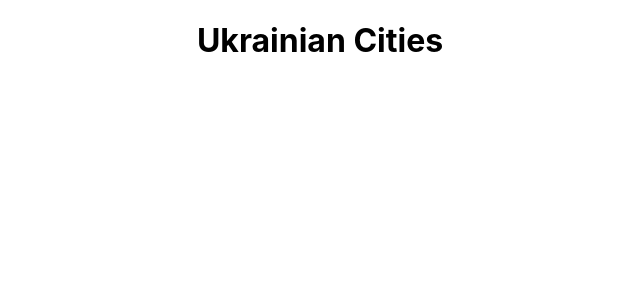
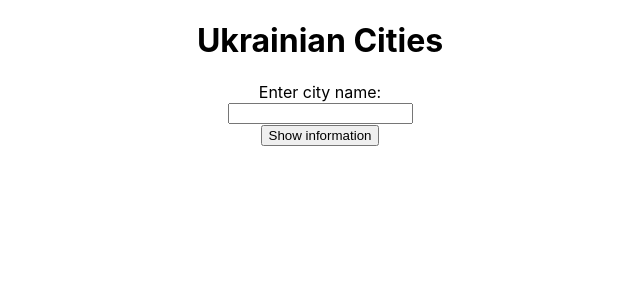
Before and after one commit to OlexandrVaidych/ukrainian-cities-app, a React (Create React App) app: page / in a window 1280 px wide. Shown: the top 300 px of the page, without its empty margins (320-960 px from the left). Built offline with nearby package versions, Linux system fonts and the light colour scheme.

Commit message:
input created

```diff
--- a/src/App.js
+++ b/src/App.js
@@ -1,11 +1,30 @@
 import './App.css';
+import {useState} from "react";
 
 function App() {
+    const [name, setName] = useState('');
+
+    const changeName = (event) => {
+        setName(event.target.value);
+    }
+
+    const showName = () => {
+        console.log(name);
+    }
+
   return (
     <div className="App">
       <header>
         <h1>Ukrainian Cities</h1>
       </header>
+        <div>
+            Enter city name:<br/>
+            <input
+                type="text"
+                onChange={changeName}
+            /><br/>
+            <button onClick={showName}>Show information</button>
+        </div>
     </div>
   );
 }
```
